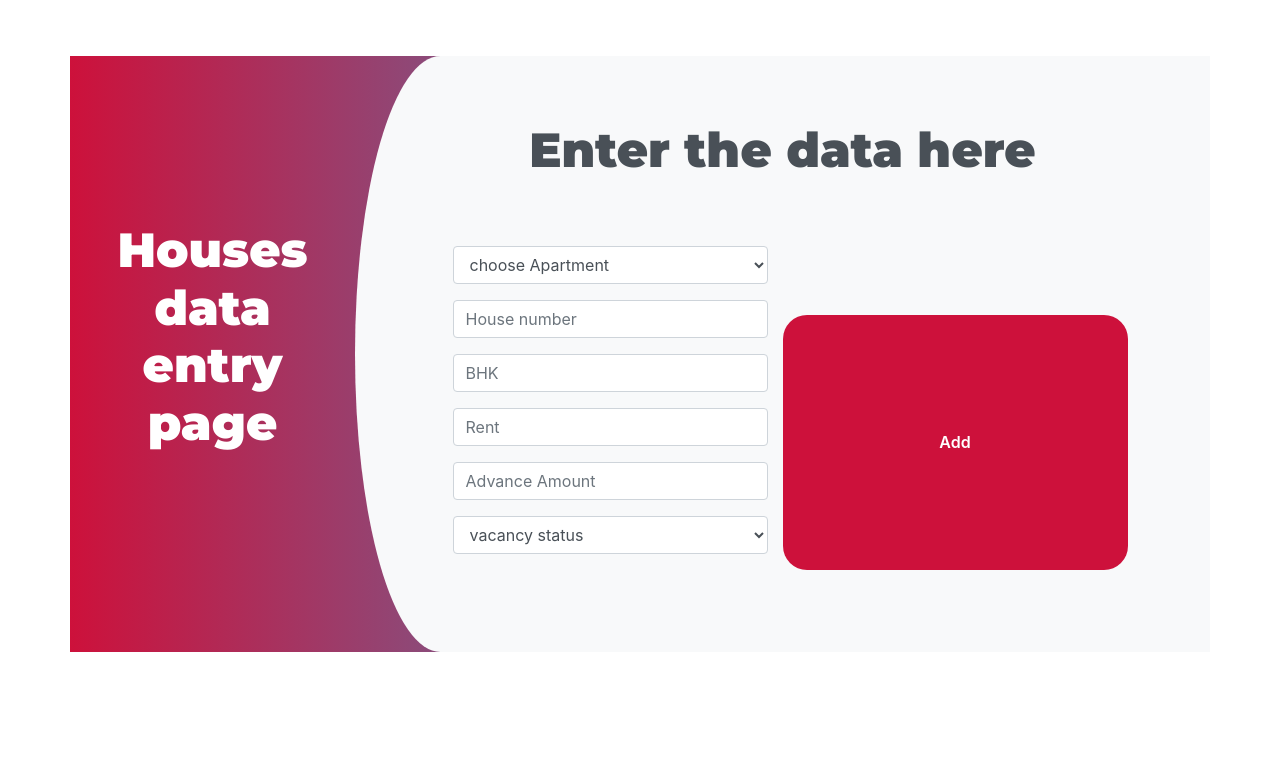
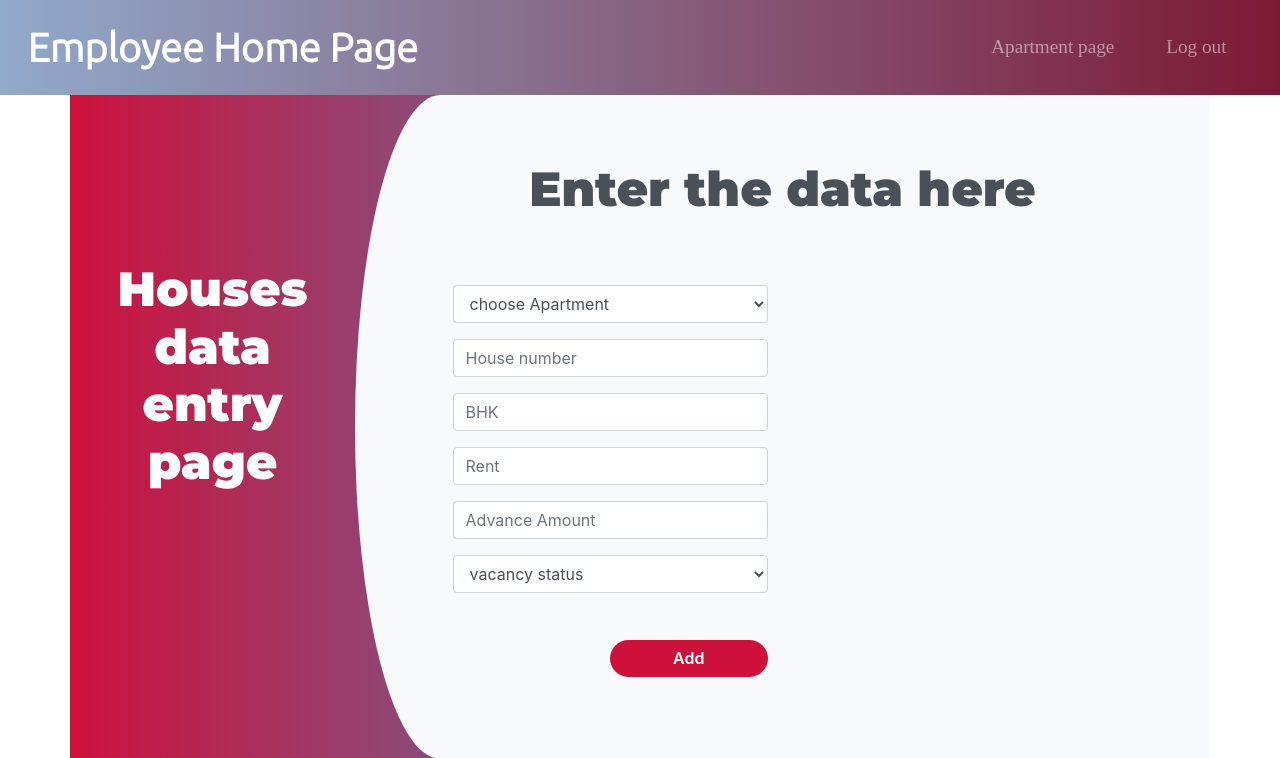
Before and after one commit to Nandini4601/REMS, a Flask app: page /addhouse in a window 1280 px wide. Shown: the top 758 px of the page. Run offline with Flask 2, Linux system fonts and the light colour scheme; some libraries are stand-ins or nearby versions.

Commit message:
Made changes in tenants,employees files to have a common base.css file

```diff
--- /dev/null
+++ b/rems/static/css/base.css
@@ -0,0 +1,25 @@
+#title{
+  text-align: center;
+  background: -webkit-linear-gradient(right, #7D1935, #90AACB);
+}
+
+.navbar{
+  padding: 1%;
+}
+
+.navbar-brand{
+  font-family: "Ubuntu";
+  font-size: 2.5rem;
+  font-weight: bold;
+}
+
+.nav-item{
+  padding: 0 18px;
+}
+
+
+
+.nav-link{
+  font-size: 1.2rem;
+  font-family: "Montserrat-light";
+}
--- a/rems/static/css/houses.css
+++ b/rems/static/css/houses.css
@@ -61,6 +61,11 @@
     width: 50%;
     cursor: pointer;
 }
+
+.btnRegister:hover{
+
+  background-color: #8C0000;
+}
 .register .nav-tabs{
     margin-top: 3%;
     border: none;
--- a/rems/templates/base.html
+++ b/rems/templates/base.html
@@ -5,6 +5,7 @@
     <link href="//maxcdn.bootstrapcdn.com/bootstrap/4.1.1/css/bootstrap.min.css" rel="stylesheet" id="bootstrap-css">
     <script src="//maxcdn.bootstrapcdn.com/bootstrap/4.1.1/js/bootstrap.min.js"></script>
     <script src="//cdnjs.cloudflare.com/ajax/libs/jquery/3.2.1/jquery.min.js"></script>
+    <link rel="stylesheet" href="{{ url_for('static', filename= 'css/base.css') }}">
 
     <link rel="stylesheet"
           href="https://cdnjs.cloudflare.com/ajax/libs/bootstrap-datepicker/1.6.4/css/bootstrap-datepicker.css"
@@ -29,7 +30,7 @@
           <div class="collapse navbar-collapse" id="navbarSupportedContent">
             <ul class="navbar-nav ml-auto">
               <li class="nav-item">
-                <a class="nav-link" href="{{ url_for('index') }}">Homepage</a>
+                <a class="nav-link" href="{{ url_for('index') }}">Apartment page</a>
               </li>
               <li class="nav-item">
                 <a class="nav-link" href="{{ url_for('logout') }}">Log out</a>
--- a/rems/templates/houses.html
+++ b/rems/templates/houses.html
@@ -27,23 +27,19 @@
               </div>
 
               <div class="form-group">
-                                <input type="text" name="country_code" class="form-control" title="Error Message"
-                                       placeholder="House number" pattern="[1-9]{1}[0-9]{9}">
+                <input type="text" name="country_code" class="form-control" title="Error Message" placeholder="House number" pattern="[1-9]{1}[0-9]{9}">
               </div>
 
               <div class="form-group">
-                                <input type="text" name="country_code" class="form-control" title="Error Message"
-                                       placeholder="BHK" pattern="[1-9]{1}[0-9]{9}">
+                <input type="text" name="country_code" class="form-control" title="Error Message" placeholder="BHK" pattern="[1-9]{1}[0-9]{9}">
               </div>
 
               <div class="form-group">
-                                <input type="text" name="country_code" class="form-control" title="Error Message"
-                                       placeholder="Rent" pattern="[1-9]{1}[0-9]{9}">
+                <input type="text" name="country_code" class="form-control" title="Error Message" placeholder="Rent" pattern="[1-9]{1}[0-9]{9}">
               </div>
 
               <div class="form-group">
-                                <input type="text" name="country_code" class="form-control" title="Error Message"
-                                       placeholder="Advance Amount" pattern="[1-9]{1}[0-9]{9}">
+                <input type="text" name="country_code" class="form-control" title="Error Message" placeholder="Advance Amount" pattern="[1-9]{1}[0-9]{9}">
               </div>
 
               <div class="form-group">
@@ -53,11 +49,11 @@
                   <option value="Not Available">Not Available</option>
                 </select>
               </div>
-
+              <input type="submit" class="btnRegister" value="Add" />
             </div>
 
 
-                        <input type="submit" class="btnRegister" value="Add"/>
+
           </div>
         </div>
       </div>
```
Also changed, not shown: rems/static/css/employee.css (+1 -25 lines), rems/static/css/tenants.css (+1 -25 lines). Lines whose indentation alone changed are shown as unchanged.
